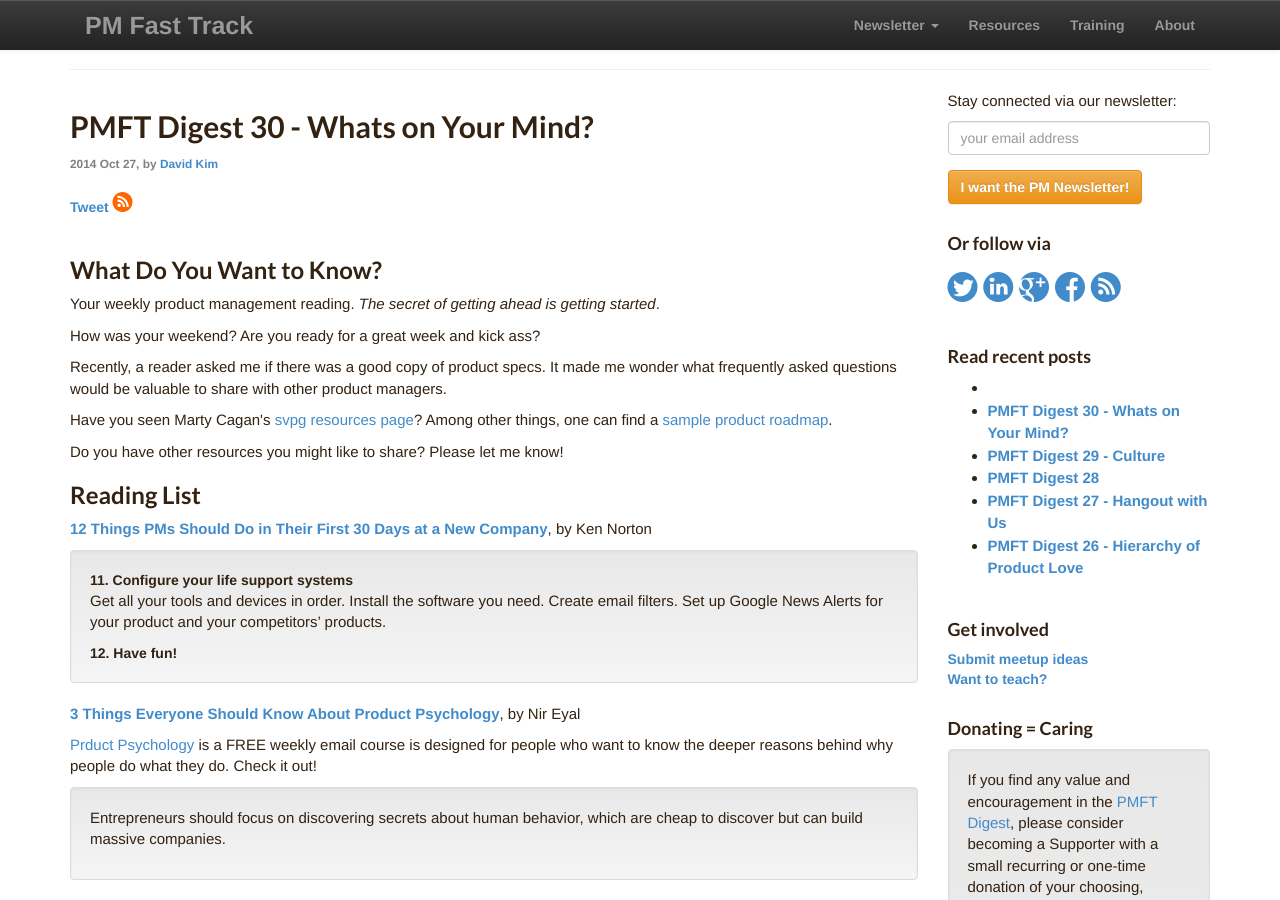
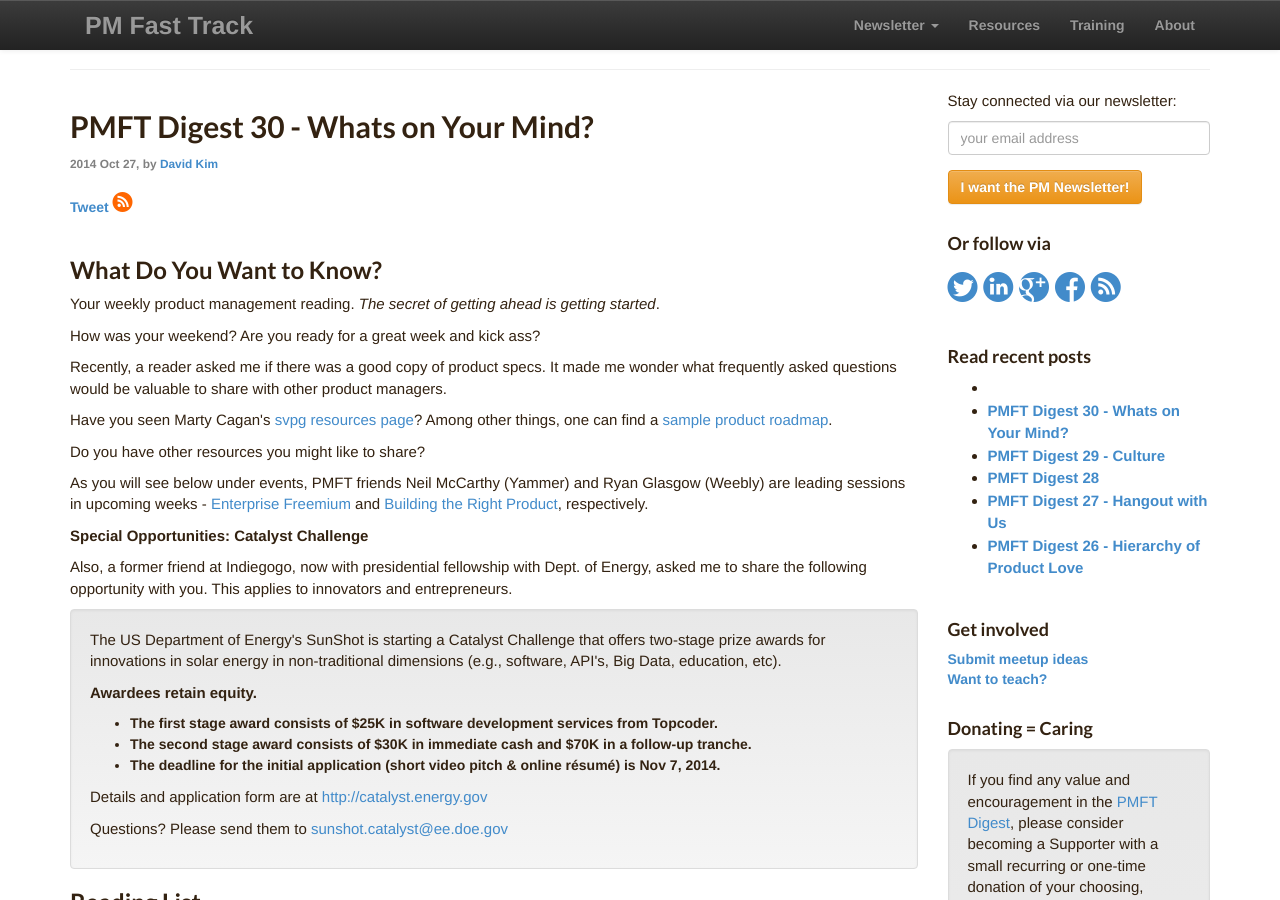
Before and after one commit to productmanagers/productmanagers.github.io, a Jekyll site: the page built from blog/_posts/2014-10-27-weekly30.md, in a window 1280 px wide and 900 px high. Built offline with Jekyll 4.4.1, drawn with Linux system fonts in a browser that asks for light colours; nearby versions of some CDN libraries; comment, search, counter and statistics services are not loaded.

Commit message:
updated catalyst challenge

```diff
--- a/blog/_posts/2014-10-27-weekly30.md
+++ b/blog/_posts/2014-10-27-weekly30.md
@@ -19,7 +19,30 @@
 
 Have you seen Marty Cagan\'s <a target="_" href="http://svpg.com/product-roadmap/">svpg resources page</a>?  Among other things, one can find a <a target="_" href="http://svpg.com/product-roadmap/">sample product roadmap</a>.
 
-Do you have other resources you might like to share?  Please let me know!
+Do you have other resources you might like to share?
+
+As you will see below under events, PMFT friends Neil McCarthy (Yammer) and Ryan Glasgow (Weebly) are leading sessions in upcoming weeks - <a target="_" href="http://www.eventbrite.com/e/dont-fear-the-freemium-tickets-13339503815">Enterprise Freemium</a> and <a target="_" href="http://www.meetup.com/ProductManagementFastTrack/events/215127552/">Building the Right Product</a>, respectively.
+
+__Special Opportunities: Catalyst Challenge__
+
+Also, a former friend at Indiegogo, now with presidential fellowship with Dept. of Energy, asked me to share the following opportunity with you.  This applies to innovators and entrepreneurs.
+
+<div class='well'>
+<p>The US Department of Energy's SunShot is starting a Catalyst Challenge that offers two-stage prize awards for innovations in solar energy in non-traditional dimensions (e.g., software, API's, Big Data, education, etc).</p>
+<p><strong>Awardees retain equity.</strong></p>
+
+<ul>
+  <li>The first stage award consists of $25K in software development services from Topcoder.</li>
+
+  <li>The second stage award consists of $30K in immediate cash and $70K in a follow-up tranche.</li>
+
+  <li>The deadline for the initial application (short video pitch & online résumé) is Nov 7, 2014.</li>
+</ul>
+
+<p>Details and application form are at <a target="_" href="http://catalyst.energy.gov">http://catalyst.energy.gov</a></p>
+
+<p>Questions? Please send them to <a href="mailto:sunshot.catalyst@ee.doe.gov">sunshot.catalyst@ee.doe.gov</a></p>
+</div>
 
 ###Reading List
 
```
